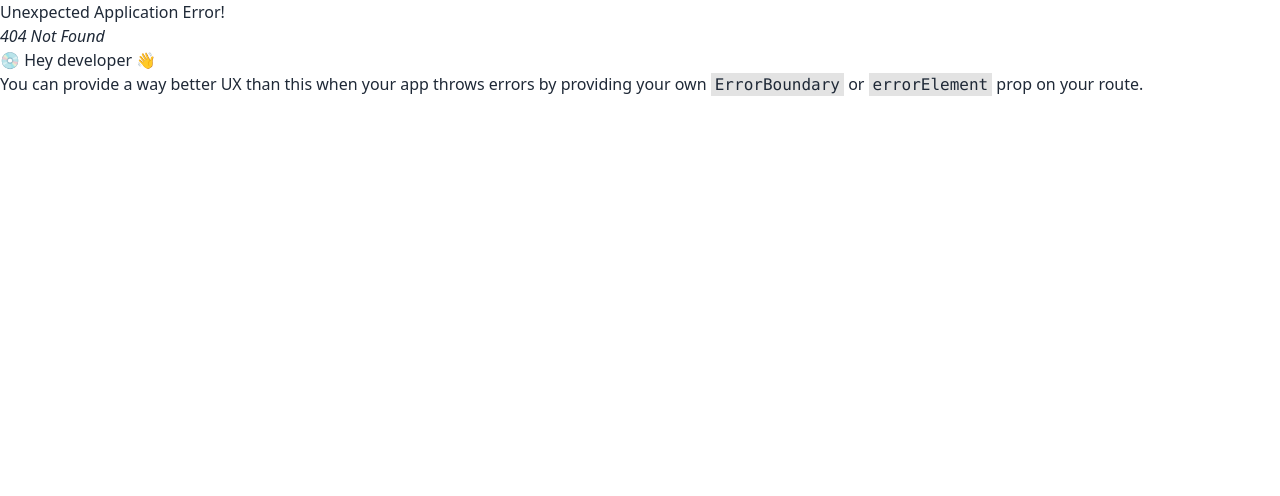
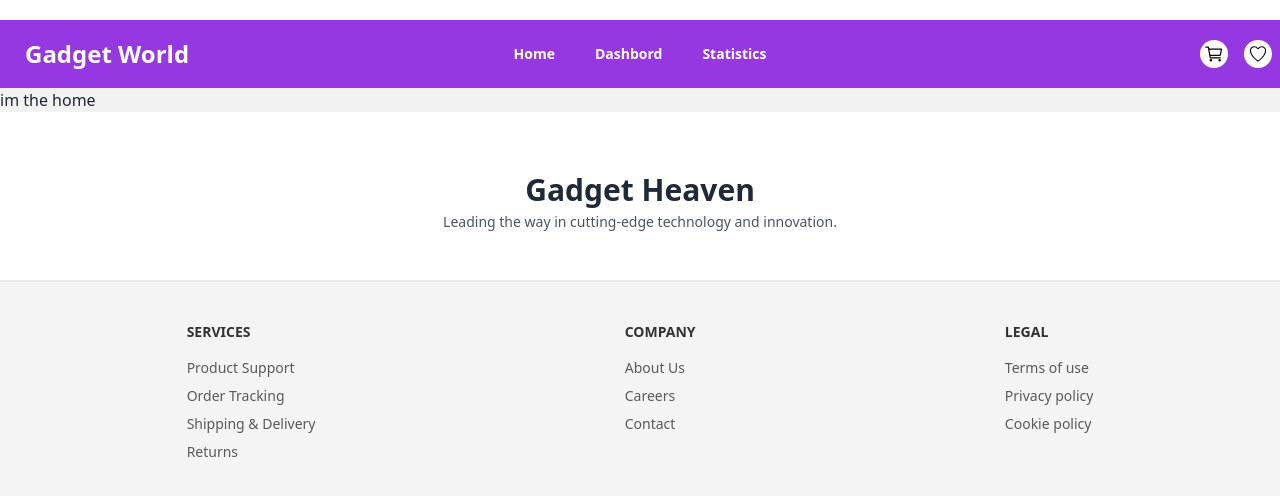
Before and after one commit to programming-hero-web-course-4/b10a8-gadget-heaven-Rajib1504, a React (Vite) app: page /home in a window 1280 px wide. Before the commit this address had no page. Shown: the top 496 px of the page. Built offline with nearby package versions, Linux system fonts and the light colour scheme.

Commit message:
nav has changed

```diff
--- a/package.json
+++ b/package.json
@@ -15,6 +15,7 @@
     "react": "^18.3.1",
     "react-dom": "^18.3.1",
     "react-icons": "^5.3.0",
+    "react-rating-stars-component": "^2.2.0",
     "react-router-dom": "^6.27.0",
     "sort-by": "^0.0.2"
   },
--- a/src/Layouts/MainLayout.jsx
+++ b/src/Layouts/MainLayout.jsx
@@ -5,10 +5,9 @@ import Nav from "../assets/Components/Nav";
 const MainLayout = () => {
   return (
     <div>
-      <div className="relative z-[1000] ">
-        {/* nav */}
-        <Nav></Nav>
-      </div>
+      {/* nav */}
+      <Nav></Nav>
+
       {/* Dynamic body */}
 
       <Outlet />
--- a/src/Pages/Dashbord.jsx
+++ b/src/Pages/Dashbord.jsx
@@ -1,5 +1,5 @@
 const Dashbord = () => {
-  return <div>Dashbord</div>;
+  return <div> I am Dashbord</div>;
 };
 
 export default Dashbord;
--- /dev/null
+++ b/src/Pages/ErrorPage.jsx
@@ -0,0 +1,14 @@
+import { Link } from "react-router-dom";
+const ErrorPage = () => {
+  return (
+    <div className=" text-center">
+      <h1 className="text-4xl font-bold">404</h1>
+      <h4 className="text-md">Error has found</h4>
+      <button className="btn">
+        <Link to="/">Go Back</Link>
+      </button>
+    </div>
+  );
+};
+
+export default ErrorPage;
--- a/src/Pages/Home.jsx
+++ b/src/Pages/Home.jsx
@@ -1,23 +1,27 @@
-import Banner from "../assets/Components/Banner";
-import DynamicComponents from "../assets/Components/DynamicComponents";
+import { useLoaderData } from "react-router-dom";
+// import Banner from "../assets/Components/Banner";
+// import DynamicComponents from "../assets/Components/DynamicComponents";
 
 const Home = () => {
+  const catagories = useLoaderData();
+  console.log(catagories);
   return (
     <div className="bg-base-200">
+      im the home
       {/* banner with btn & hero img */}
-      <Banner
+      {/* <Banner
         title={"Upgrade Your Tech Accessorize with Gadget Heaven Accessories"}
         subtitle={
           "Explore the latest gadgets that will take your experience to the next level. From smart devices to the coolest accessories, we have it all!"
         }
-      ></Banner>
-
+      ></Banner> */}
       {/* title */}
       {/* Dynamic nested components */}
-
-      <DynamicComponents></DynamicComponents>
-
       {/* Catagories section */}
+      {/* <DynamicComponents
+        key={catagories.product_id}
+        catagories={catagories}
+      ></DynamicComponents> */}
     </div>
   );
 };
--- a/src/assets/Components/DynamicComponents.jsx
+++ b/src/assets/Components/DynamicComponents.jsx
@@ -1,4 +1,7 @@
-const DynamicComponents = () => {
+import { NavLink } from "react-router-dom";
+
+const DynamicComponents = ({ catagories }) => {
+  console.log(catagories);
   return (
     <div className=" ">
       <h3 className="m-0 p-0  text-center text-3xl font-bold">
@@ -7,25 +10,25 @@ const DynamicComponents = () => {
       <div className="grid mx-auto mt-5 grid-flow-row sm:grid-flow-col w-full sm:w-[80%] sm:grid-cols-12 gap-4 ">
         <div className="catagories  sm:col-span-3 p-3 flex sm:grid items-center flex-wrap justify-center gap-2  rounded-xl bg-white">
           <button className="btn p-4 btn-outline bg-base-200 border-0 hover:bg-[#9538E2] hover:border-0  rounded-full">
-            All Products
+            <NavLink to={"/"}>All Products</NavLink>
           </button>
           <button className="btn p-4 btn-outline bg-base-200 border-0 hover:bg-[#9538E2] hover:border-0 rounded-full">
-            Laptops
+            <NavLink to={"/laptops"}> Laptops</NavLink>
           </button>
           <button className="btn p-4 btn-outline bg-base-200 border-0 hover:bg-[#9538E2] hover:border-0 rounded-full">
-            Phones
+            <NavLink to={"/phones"}> Phones</NavLink>
           </button>
           <button className="btn p-4 btn-outline bg-base-200 border-0 hover:bg-[#9538E2] hover:border-0 rounded-full">
-            Accessories
+            <NavLink to={"/acessories"}> Accessories</NavLink>
           </button>
           <button className="btn p-4 btn-outline bg-base-200 border-0 hover:bg-[#9538E2] hover:border-0 rounded-full">
-            Smart Watches
+            <NavLink to={"/watches"}> Smart Watches</NavLink>
           </button>
           <button className="btn p-4 btn-outline bg-base-200 border-0 hover:bg-[#9538E2] hover:border-0 rounded-full">
-            Macbook
+            <NavLink to={"/macbook"}> Macbook</NavLink>
           </button>
           <button className="btn p-4 btn-outline bg-base-200 border-0 hover:bg-[#9538E2] hover:border-0 rounded-full">
-            Iphone
+            <NavLink to={"/iphone"}>Iphone</NavLink>
           </button>
         </div>
         <div className="card-items sm:col-span-9 w-full p-2 gap-3 grid sm:grid-cols-2 md:grid-cols-3 grid-cols-1">
--- a/src/assets/Components/Nav.jsx
+++ b/src/assets/Components/Nav.jsx
@@ -1,10 +1,15 @@
 import { IoCartOutline } from "react-icons/io5";
 import { IoIosHeartEmpty } from "react-icons/io";
-import { NavLink } from "react-router-dom";
+import { Link, useLocation } from "react-router-dom";
 const Nav = () => {
+  const { pathname } = useLocation();
   return (
     <div className="mt-5">
-      <div className="navbar bg-transparent">
+      <div
+        className={`navbar ${
+          pathname === "/home" ? "bg-[#9538E2] text-white" : " "
+        } `}
+      >
         <div className="navbar-start">
           <div className="dropdown">
             <div
@@ -17,7 +22,7 @@ const Nav = () => {
                 className="h-5 w-5"
                 fill="none"
                 viewBox="0 0 24 24"
-                stroke="white"
+                stroke={`${pathname === "/home" ? "white" : "black"}`}
               >
                 <path
                   strokeLinecap="round"
@@ -29,43 +34,43 @@ const Nav = () => {
             </div>
             <ul
               tabIndex={0}
-              className="menu menu-sm dropdown-content bg-base-100 rounded-box z-[1] mt-3 w-52 p-2 shadow"
+              className="menu menu-sm dropdown-content bg-base-100 rounded-box z-[1] mt-3 w-52 p-2 shadow text-black "
             >
               <li>
-                <NavLink to={"/"}>Home</NavLink>
+                <Link to={"/home"}>Home</Link>
               </li>
               <li>
-                <NavLink to={"/Statistics"}>Statistics</NavLink>
+                <Link to={"/Dashbord"}>Dashbord</Link>
               </li>
               <li>
-                <NavLink to={"/Dashbord"}>Dashbord</NavLink>
+                <Link to={"/Statistics"}>Statistics</Link>
               </li>
             </ul>
           </div>
-          <a className="btn btn-ghost hover:bg-transparent text-white font-bold text-2xl">
+          <a className="btn btn-ghost hover:bg-transparent  font-bold text-2xl">
             Gadget World
           </a>
         </div>
-        <div className="navbar-center text-white hidden lg:flex">
+        <div className="navbar-center hidden lg:flex">
           <ul className="menu menu-horizontal gap-2 font-semibold px-1">
             <li>
-              <NavLink to={"/"}>Home</NavLink>
+              <Link to={"/home"}>Home</Link>
             </li>
             <li>
-              <NavLink to={"/Statistics"}>Statistics</NavLink>
+              <Link to={"/Dashbord"}>Dashbord</Link>
             </li>
             <li>
-              <NavLink to={"/Dashbord"}>Dashbord</NavLink>
+              <Link to={"/Statistics"}>Statistics</Link>
             </li>
           </ul>
         </div>
         <div className="navbar-end  gap-2 sm:gap-4">
           <a className="rounded-full bg-white  p-1">
-            <IoCartOutline className="text-xl" />
+            <IoCartOutline className="text-xl text-black" />
           </a>
           <a className="rounded-full bg-white  p-1 ">
             {" "}
-            <IoIosHeartEmpty className="text-xl" />
+            <IoIosHeartEmpty className="text-xl text-black" />
           </a>
         </div>
       </div>
--- a/src/routes/Routs.jsx
+++ b/src/routes/Routs.jsx
@@ -3,15 +3,18 @@ import MainLayout from "../Layouts/MainLayout";
 import Home from "../Pages/Home";
 import Dashbord from "../Pages/Dashbord";
 import Statistics from "../Pages/Statistics";
+import ErrorPage from "../Pages/ErrorPage";
 const router = createBrowserRouter([
   {
     path: "/",
     element: <MainLayout></MainLayout>,
+    errorElement: <ErrorPage></ErrorPage>,
     children: [
       {
         // index: true,
-        path: "/",
+        path: "/home",
         element: <Home></Home>,
+        // loader: () => fetch("/gudget.json"),
       },
       {
         path: "/Dashbord",
```
Also changed, not shown: 1 other file (tests, documents, lock files or other folders).
